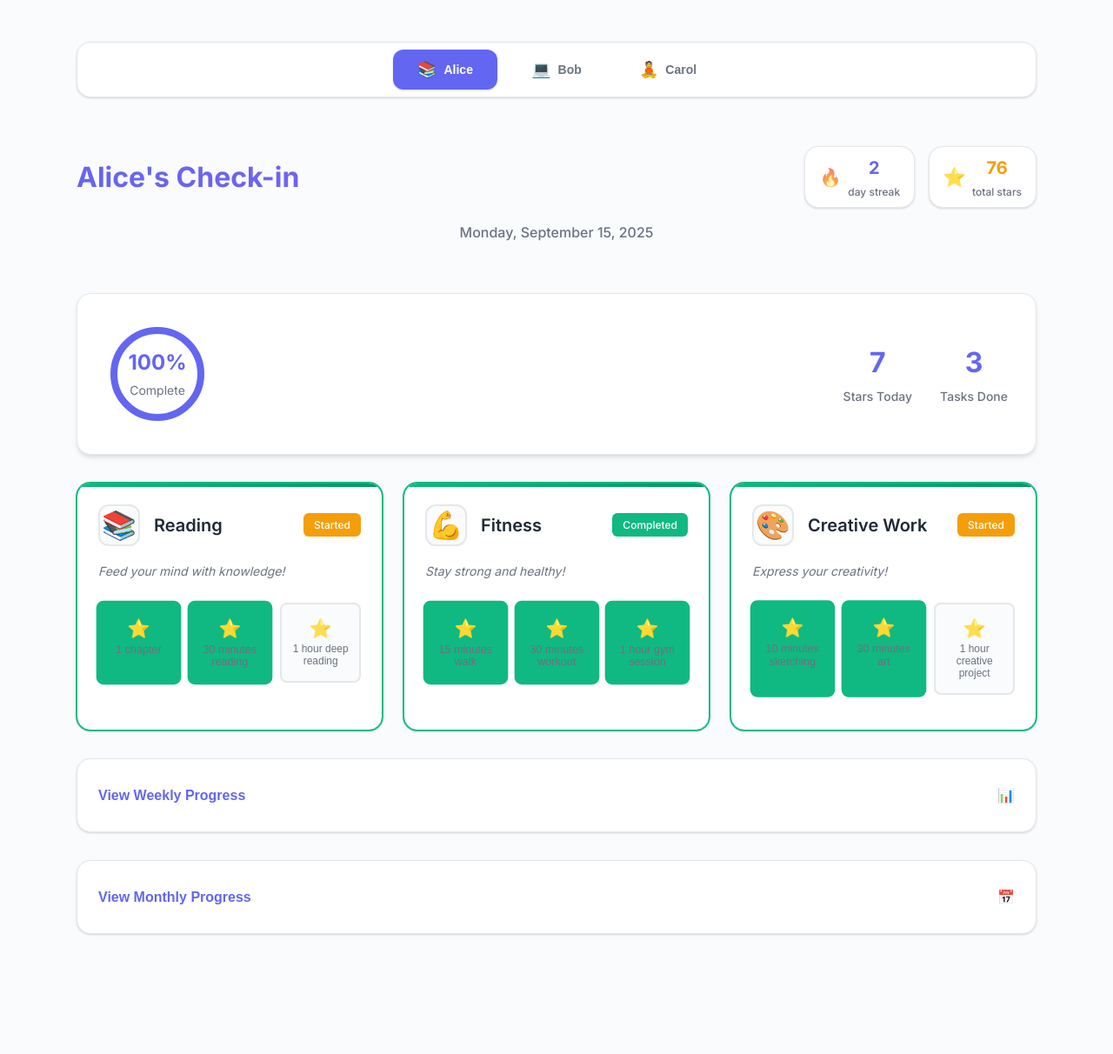
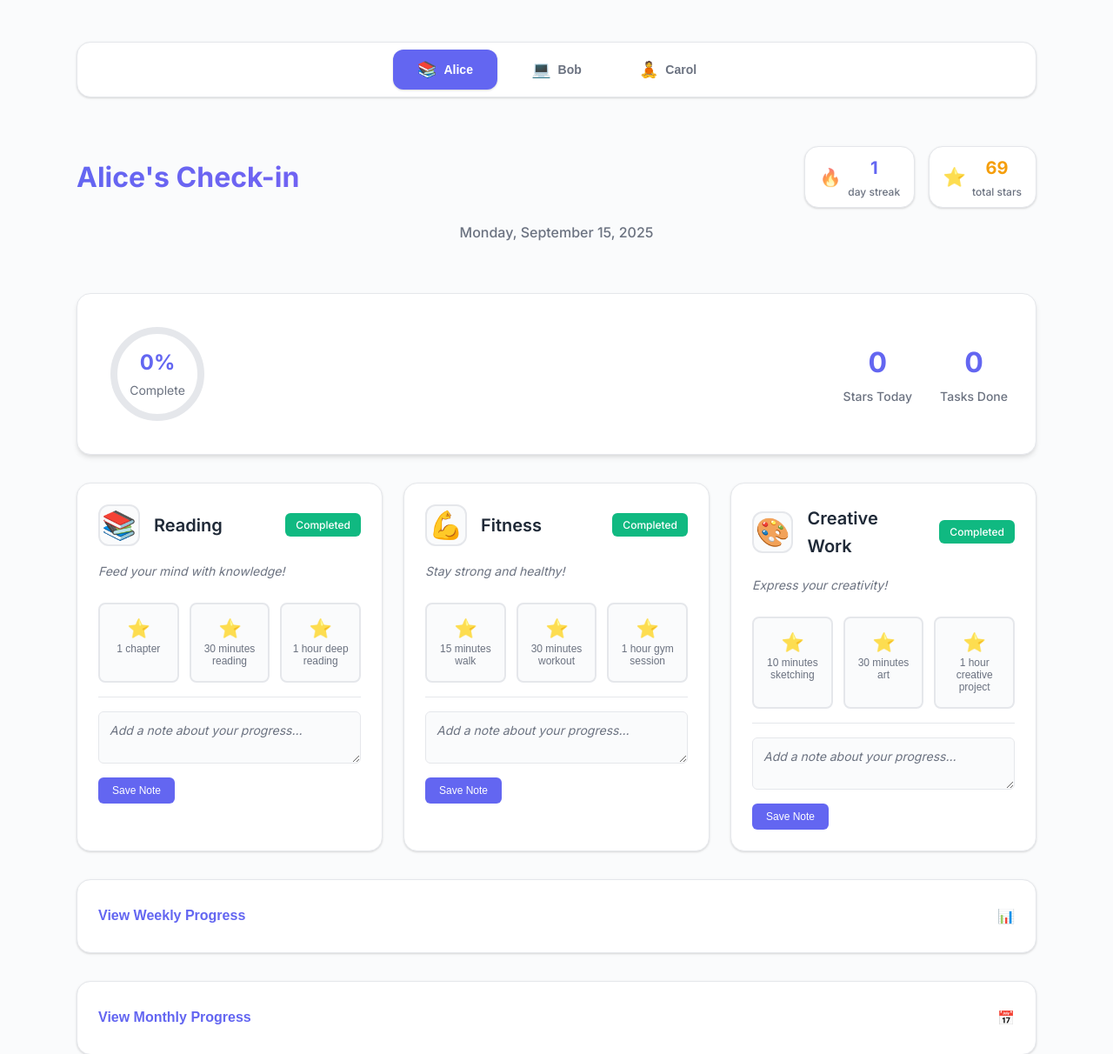
Before and after one commit to dulacz/mini-daily, a FastAPI app: template templates/index.html in a window 1280 px wide. Shown: the top 1212 px of the page at 87% size. Before the commit the page ends 1075 px from the top, so only its background shows below. Run offline with FastAPI, Linux system fonts and the light colour scheme; the template is opened without the code that fills it, so the values that code supplies are empty; data comes from the database, SQL or seed files in the repository.

Commit message:
Added a note feature

```diff
--- a/app/main.py
+++ b/app/main.py
@@ -24,6 +24,11 @@ templates = Jinja2Templates(directory="templates")
 class TaskLevelRequest(BaseModel):
     task: str
     level: int
+
+
+class TaskNoteRequest(BaseModel):
+    task: str
+    note: str
 
 
 @app.get("/", response_class=HTMLResponse)
@@ -101,6 +106,40 @@ async def api_user_history(user: str, days: int = 30):
         raise HTTPException(status_code=500, detail=f"Database error: {str(e)}")
 
 
+@app.post("/api/user/{user}/task/note")
+async def set_user_task_note(user: str, request: TaskNoteRequest):
+    """Set note for a task for a specific user"""
+    if user not in USER_CONFIGS:
+        raise HTTPException(status_code=404, detail="User not found")
+
+    user_tasks = get_user_tasks(user)
+    if request.task not in user_tasks:
+        raise HTTPException(status_code=400, detail="Invalid task for this user")
+
+    try:
+        db.set_task_note(request.task, request.note, user)
+        return {"success": True, "user": user, "task": request.task, "note": request.note}
+    except Exception as e:
+        raise HTTPException(status_code=500, detail=f"Database error: {str(e)}")
+
+
+@app.get("/api/user/{user}/task/{task}/note")
+async def get_user_task_note(user: str, task: str):
+    """Get note for a task for a specific user"""
+    if user not in USER_CONFIGS:
+        raise HTTPException(status_code=404, detail="User not found")
+
+    user_tasks = get_user_tasks(user)
+    if task not in user_tasks:
+        raise HTTPException(status_code=400, detail="Invalid task for this user")
+
+    try:
+        note = db.get_task_note(task, user)
+        return {"user": user, "task": task, "note": note}
+    except Exception as e:
+        raise HTTPException(status_code=500, detail=f"Database error: {str(e)}")
+
+
 # Legacy API endpoints for backward compatibility
 @app.post("/api/task/level")
 async def set_task_level(request: TaskLevelRequest):
--- a/static/script.js
+++ b/static/script.js
@@ -190,6 +190,19 @@ class WellnessTracker {
                         </button>
                     `).join('')}
                 </div>
+                <div class="task-note-section" data-task="${taskId}">
+                    <div class="note-display" id="${taskId}NoteDisplay" style="display: none;">
+                        <div class="note-content" id="${taskId}NoteContent"></div>
+                        <button class="note-edit-btn" data-task="${taskId}">Edit Note</button>
+                    </div>
+                    <div class="note-input-section" id="${taskId}NoteInput">
+                        <textarea class="note-input" id="${taskId}NoteTextarea" placeholder="Add a note about your progress..." rows="2"></textarea>
+                        <div class="note-buttons">
+                            <button class="note-save-btn" data-task="${taskId}">Save Note</button>
+                            <button class="note-cancel-btn" data-task="${taskId}" style="display: none;">Cancel</button>
+                        </div>
+                    </div>
+                </div>
             `;
 
             tasksContainer.appendChild(taskCard);
@@ -197,6 +210,9 @@ class WellnessTracker {
 
         // Re-setup event listeners for the new buttons
         this.setupTaskEventListeners();
+
+        // Load existing notes for tasks
+        this.loadTaskNotes();
     }
 
     /**
@@ -218,18 +234,30 @@ class WellnessTracker {
 
                 // Update today's data with backend data
                 if (data.status) {
+                    // Handle new data format where status contains objects with level and note
+                    const dailyData = { completed: [] };
+
+                    Object.keys(data.status).forEach(task => {
+                        const taskData = data.status[task];
+                        if (typeof taskData === 'object' && taskData.level !== undefined) {
+                            // New format with level and note
+                            dailyData[task] = taskData.level;
+                            if (taskData.level > 0) {
+                                dailyData.completed.push(task);
+                            }
+                        } else {
+                            // Legacy format - just level
+                            dailyData[task] = taskData;
+                            if (taskData > 0) {
+                                dailyData.completed.push(task);
+                            }
+                        }
+                    });
+
                     this.taskData.daily[today] = {
                         ...this.taskData.daily[today],
-                        ...data.status,
-                        completed: []
+                        ...dailyData
                     };
-
-                    // Rebuild completed array based on levels
-                    Object.keys(data.status).forEach(task => {
-                        if (data.status[task] > 0) {
-                            this.taskData.daily[today].completed.push(task);
-                        }
-                    });
 
                     this.saveData();
                     await this.updateDisplay();
@@ -502,6 +530,21 @@ class WellnessTracker {
         document.querySelectorAll('.star-btn').forEach(btn => {
             btn.addEventListener('click', (e) => this.handleStarClick(e));
         });
+
+        // Note save button clicks
+        document.querySelectorAll('.note-save-btn').forEach(btn => {
+            btn.addEventListener('click', (e) => this.handleNoteSave(e));
+        });
+
+        // Note edit button clicks
+        document.querySelectorAll('.note-edit-btn').forEach(btn => {
+            btn.addEventListener('click', (e) => this.handleNoteEdit(e));
+        });
+
+        // Note cancel button clicks
+        document.querySelectorAll('.note-cancel-btn').forEach(btn => {
+            btn.addEventListener('click', (e) => this.handleNoteCancel(e));
+        });
     }
 
     /**
@@ -616,6 +659,146 @@ class WellnessTracker {
             }, 600);
         } else {
             taskCard.classList.remove('completed');
+        }
+    }
+
+    /**
+     * Handle note save button clicks
+     * @param {Event} event - Click event
+     */
+    async handleNoteSave(event) {
+        const btn = event.currentTarget;
+        const task = btn.dataset.task;
+        const textarea = document.getElementById(`${task}NoteTextarea`);
+        const note = textarea.value.trim();
+
+        try {
+            // Call backend API to save note
+            const response = await fetch(`/api/user/${this.currentUser}/task/note`, {
+                method: 'POST',
+                headers: {
+                    'Content-Type': 'application/json',
+                },
+                body: JSON.stringify({
+                    task: task,
+                    note: note
+                })
+            });
+
+            if (response.ok) {
+                const result = await response.json();
+                if (result.success) {
+                    // Update note display
+                    this.updateNoteDisplay(task, note);
+                    // Show success feedback
+                    btn.textContent = 'Saved!';
+                    btn.style.background = 'var(--success-color)';
+                    setTimeout(() => {
+                        btn.textContent = 'Save Note';
+                        btn.style.background = '';
+                    }, 2000);
+                }
+            }
+        } catch (error) {
+            console.error('Error saving note:', error);
+            // Show error feedback
+            btn.textContent = 'Error!';
+            btn.style.background = 'var(--error-color, #ef4444)';
+            setTimeout(() => {
+                btn.textContent = 'Save Note';
+                btn.style.background = '';
+            }, 2000);
+        }
+    }
+
+    /**
+     * Handle note edit button clicks
+     * @param {Event} event - Click event
+     */
+    handleNoteEdit(event) {
+        const btn = event.currentTarget;
+        const task = btn.dataset.task;
+        const noteDisplay = document.getElementById(`${task}NoteDisplay`);
+        const noteInput = document.getElementById(`${task}NoteInput`);
+        const textarea = document.getElementById(`${task}NoteTextarea`);
+        const noteContent = document.getElementById(`${task}NoteContent`);
+        const cancelBtn = noteInput.querySelector('.note-cancel-btn');
+
+        // Switch to edit mode
+        noteDisplay.style.display = 'none';
+        noteInput.style.display = 'block';
+        cancelBtn.style.display = 'inline-block';
+
+        // Populate textarea with current note content
+        textarea.value = noteContent.textContent;
+        textarea.focus();
+    }
+
+    /**
+     * Handle note cancel button clicks
+     * @param {Event} event - Click event
+     */
+    handleNoteCancel(event) {
+        const btn = event.currentTarget;
+        const task = btn.dataset.task;
+        const noteDisplay = document.getElementById(`${task}NoteDisplay`);
+        const noteInput = document.getElementById(`${task}NoteInput`);
+        const textarea = document.getElementById(`${task}NoteTextarea`);
+
+        // Reset textarea and switch back to display mode
+        textarea.value = '';
+        btn.style.display = 'none';
+
+        // Only show display if there's a note to show
+        if (noteDisplay.querySelector('.note-content').textContent.trim()) {
+            noteDisplay.style.display = 'block';
+            noteInput.style.display = 'none';
+        }
+    }
+
+    /**
+     * Update note display for a task
+     * @param {string} task - Task name
+     * @param {string} note - Note text
+     */
+    updateNoteDisplay(task, note) {
+        const noteDisplay = document.getElementById(`${task}NoteDisplay`);
+        const noteInput = document.getElementById(`${task}NoteInput`);
+        const noteContent = document.getElementById(`${task}NoteContent`);
+        const textarea = document.getElementById(`${task}NoteTextarea`);
+        const cancelBtn = noteInput.querySelector('.note-cancel-btn');
+
+        noteContent.textContent = note;
+
+        if (note.trim()) {
+            // Show note display, hide input
+            noteDisplay.style.display = 'block';
+            noteInput.style.display = 'none';
+        } else {
+            // Show input, hide display
+            noteDisplay.style.display = 'none';
+            noteInput.style.display = 'block';
+        }
+
+        // Reset input state
+        textarea.value = '';
+        cancelBtn.style.display = 'none';
+    }
+
+    /**
+     * Load existing notes for current user
+     */
+    async loadTaskNotes() {
+        for (const task of this.tasks) {
+            try {
+                const response = await fetch(`/api/user/${this.currentUser}/task/${task}/note`);
+                if (response.ok) {
+                    const result = await response.json();
+                    this.updateNoteDisplay(task, result.note || '');
+                }
+            } catch (error) {
+                console.error(`Error loading note for task ${task}:`, error);
+            }
         }
     }
 
@@ -739,6 +922,9 @@ class WellnessTracker {
                 }
             }
         });
+
+        // Load notes for current tasks
+        this.loadTaskNotes();
     }
 
     /**
--- a/static/style.css
+++ b/static/style.css
@@ -479,6 +479,106 @@ body {
     text-align: center;
 }
 
+/* Task Notes */
+.task-note-section {
+    margin-top: 1rem;
+    padding-top: 1rem;
+    border-top: 1px solid var(--border-color);
+}
+
+.note-display {
+    margin-bottom: 0.5rem;
+}
+
+.note-content {
+    background: var(--background-color);
+    border: 1px solid var(--border-color);
+    border-radius: var(--radius-sm);
+    padding: 0.75rem;
+    margin-bottom: 0.5rem;
+    font-size: 0.875rem;
+    line-height: 1.4;
+    color: var(--text-secondary);
+    white-space: pre-wrap;
+    word-wrap: break-word;
+}
+
+.note-input {
+    width: 100%;
+    min-height: 3rem;
+    padding: 0.75rem;
+    border: 1px solid var(--border-color);
+    border-radius: var(--radius-sm);
+    font-size: 0.875rem;
+    font-family: inherit;
+    background: var(--background-color);
+    color: var(--text-primary);
+    resize: vertical;
+    transition: border-color 0.3s ease;
+}
+
+.note-input:focus {
+    outline: none;
+    border-color: var(--primary-color);
+    box-shadow: 0 0 0 2px rgba(59, 130, 246, 0.1);
+}
+
+.note-input::placeholder {
+    color: var(--text-secondary);
+    font-style: italic;
+}
+
+.note-buttons {
+    display: flex;
+    gap: 0.5rem;
+    margin-top: 0.5rem;
+}
+
+.note-save-btn,
+.note-cancel-btn,
+.note-edit-btn {
+    padding: 0.5rem 1rem;
+    font-size: 0.75rem;
+    font-weight: 500;
+    border: none;
+    border-radius: var(--radius-sm);
+    cursor: pointer;
+    transition: all 0.3s ease;
+}
+
+.note-save-btn {
+    background: var(--primary-color);
+    color: white;
+}
+
+.note-save-btn:hover {
+    background: var(--primary-hover);
+    transform: translateY(-1px);
+}
+
+.note-cancel-btn {
+    background: var(--border-color);
+    color: var(--text-secondary);
+}
+
+.note-cancel-btn:hover {
+    background: var(--text-secondary);
+    color: white;
+}
+
+.note-edit-btn {
+    background: transparent;
+    color: var(--text-secondary);
+    border: 1px solid var(--border-color);
+    font-size: 0.75rem;
+}
+
+.note-edit-btn:hover {
+    background: var(--background-color);
+    color: var(--primary-color);
+    border-color: var(--primary-color);
+}
+
 /* Achievement Popup */
 .achievements {
     position: fixed;
```
Also changed, not shown: app/core/db.py (+37 -7 lines).
